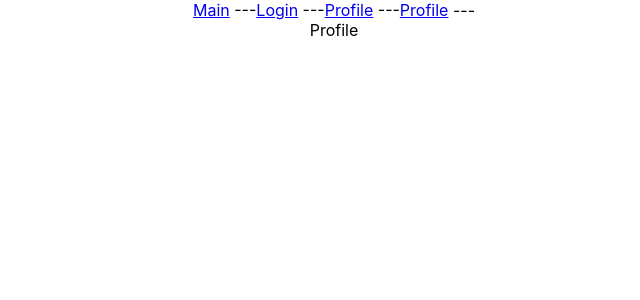
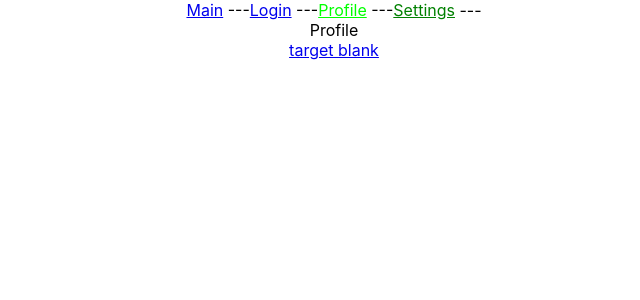
Before and after one commit to adisovaa/react-router-dom-v6, a React (Create React App) app: page /profile/1/1 in a window 1280 px wide. Shown: the top 300 px of the page, without its empty margins (306-946 px from the left). Built offline with nearby package versions, Linux system fonts and the light colour scheme.

Commit message:
04 - Links

```diff
--- a/src/App.css
+++ b/src/App.css
@@ -2,37 +2,10 @@
   text-align: center;
 }
 
-.App-logo {
-  height: 40vmin;
-  pointer-events: none;
+.act {
+  color: darkred;
 }
 
-@media (prefers-reduced-motion: no-preference) {
-  .App-logo {
-    animation: App-logo-spin infinite 20s linear;
-  }
+.def {
+  color: green;
 }
-
-.App-header {
-  background-color: #282c34;
-  min-height: 100vh;
-  display: flex;
-  flex-direction: column;
-  align-items: center;
-  justify-content: center;
-  font-size: calc(10px + 2vmin);
-  color: white;
-}
-
-.App-link {
-  color: #61dafb;
-}
-
-@keyframes App-logo-spin {
-  from {
-    transform: rotate(0deg);
-  }
-  to {
-    transform: rotate(360deg);
-  }
-}
--- a/src/App.tsx
+++ b/src/App.tsx
@@ -3,8 +3,8 @@ import './App.css';
 import {NavLink, Outlet, Route, Router, Routes, useParams} from "react-router-dom";
 
 const Profile = () => {
-    const params = useParams<'*'>()
-    const some = params['*']
+    const param = useParams<'*'>()
+    const some = param['*']
     console.log(some)
 
     return <div>Profile</div>
@@ -15,8 +15,16 @@ function App() {
         <div className="App">
             <NavLink to={'/'}>Main</NavLink> ---
             <NavLink to={'/login'}>Login</NavLink> ---
-            <NavLink to={'/profile'}>Profile</NavLink> ---
-            <NavLink to={'/profile/1'}>Profile</NavLink> ---
+
+            <NavLink to={'/profile'}
+                     style={(params) => {
+                         return {color: params.isActive ? 'lime' : 'black'}
+                     }}>Profile</NavLink> ---
+
+            <NavLink
+                to={'/profile/settings'}
+                className={({isActive}) => isActive ? 'act' : 'def'}
+            >Settings</NavLink> ---
 
 
             <Routes>
@@ -25,6 +33,13 @@ function App() {
                 <Route path={'/login'} element={<div>Login</div>}/>
                 <Route path={'/profile/:x/:y'} element={<Profile/>}/>
             </Routes>
+
+            <a
+                href={'https://github.com/adisovaa/react-router-dom-v6/tree/main/src'}
+                target={'_blank'}
+                rel={'noreferrer nofollow noopener'}
+            >target blank</a>
+
 
             {/*<Routes>*/}
             {/*    <Route path={'/'} element={<div>Main</div>}/>*/}
```
